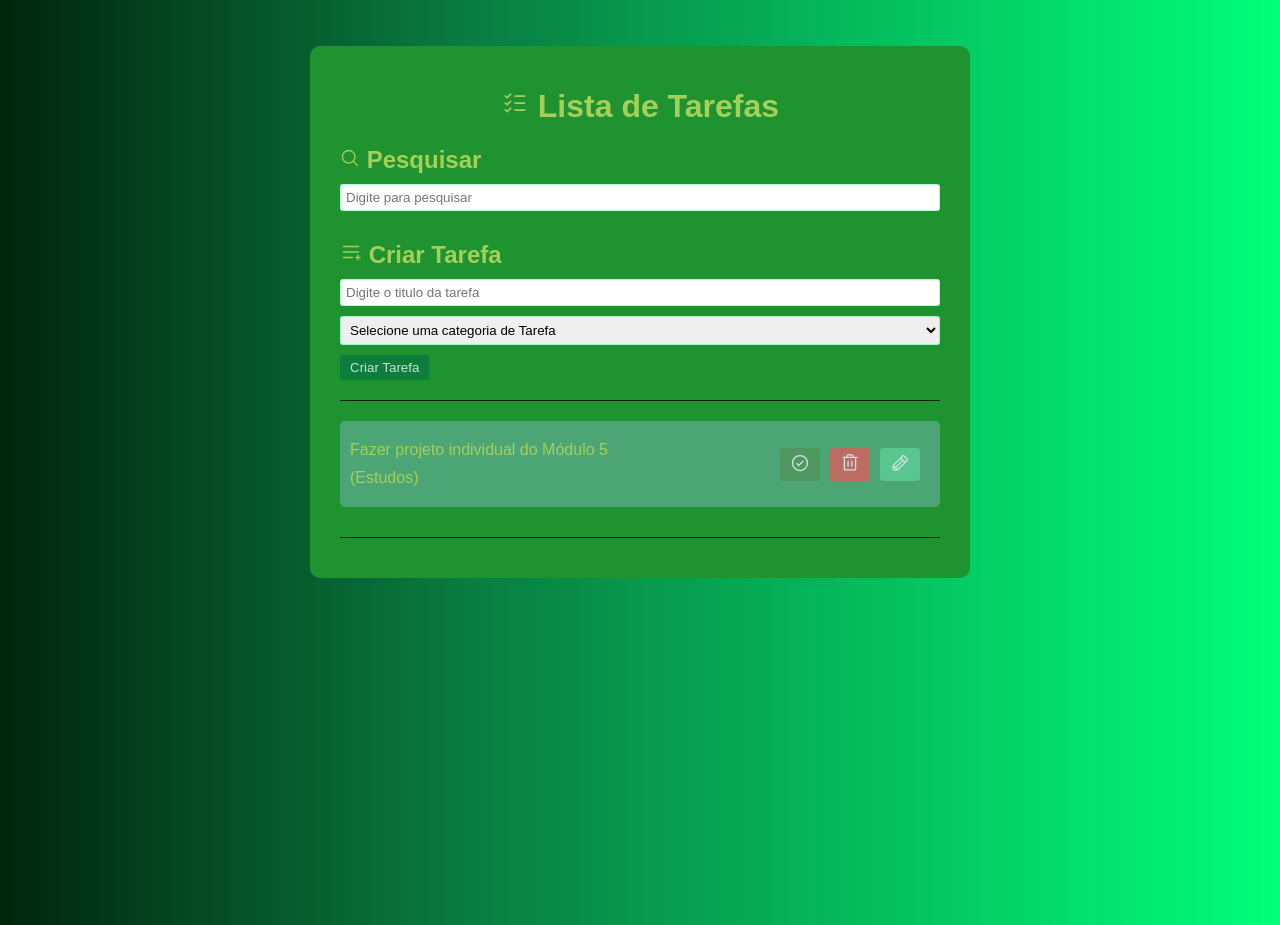
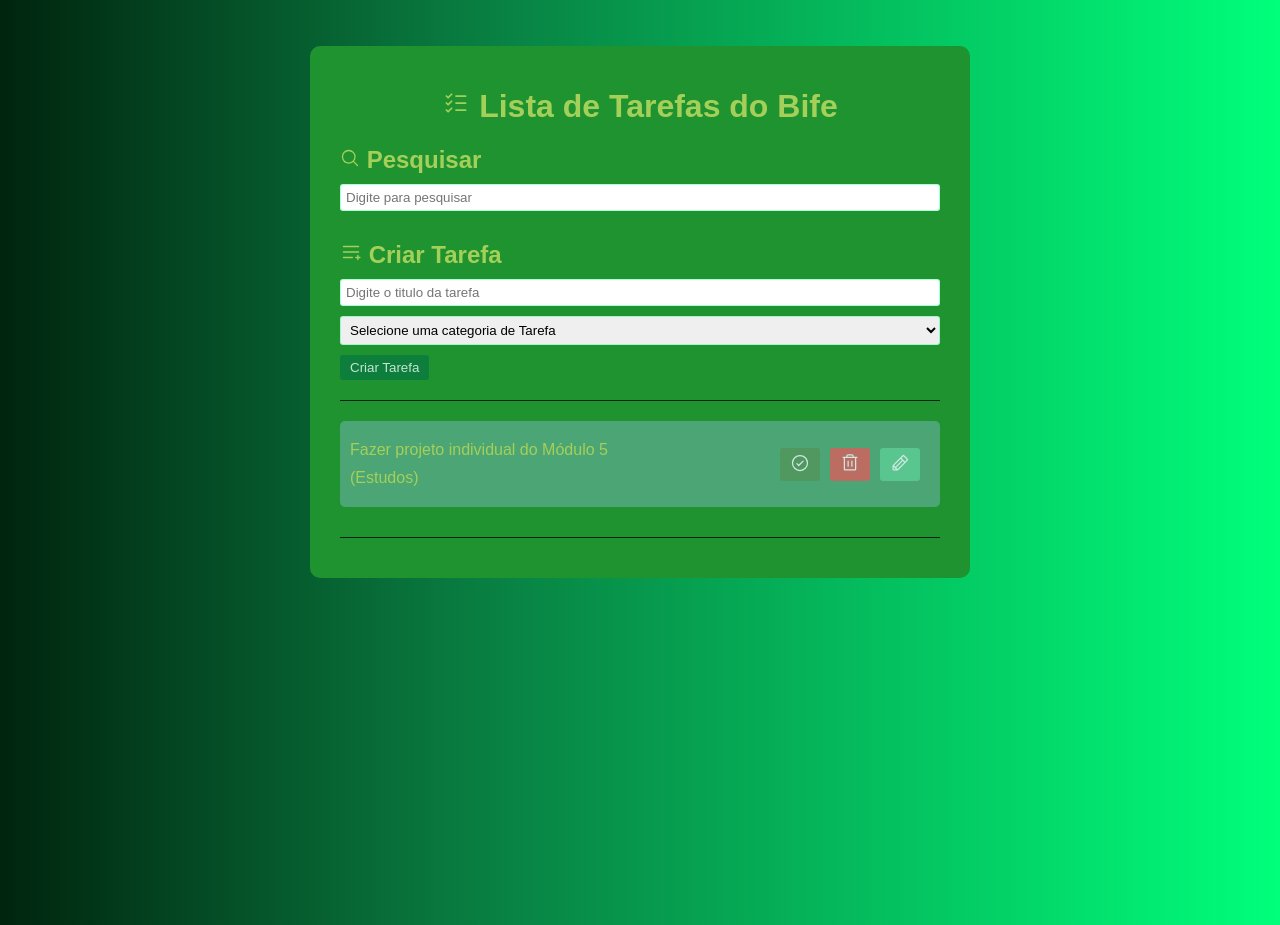
Before and after one commit to IgorSPinto/PJ_Individ_MD5, a React (Vite) app in the folder todo-list-igor/: page / in a window 1280 px wide. Built offline with nearby package versions, Linux system fonts and the light colour scheme.

Commit message:
fix: Correção do texto do título

```diff
--- a/todo-list-igor/src/App.jsx
+++ b/todo-list-igor/src/App.jsx
@@ -62,7 +62,7 @@ function App() {
 
   return (
     <div className="app">
-      <h1><ListChecks size={28} /> Lista de Tarefas</h1>
+      <h1><ListChecks size={28} /> Lista de Tarefas do Bife</h1>
 
       <div className="todo-list">
 
@@ -82,6 +82,7 @@ function App() {
             type="text"
             value={editedTodoText}
             placeholder="Edite aqui sua tarefa"
+
             onChange={(e) => setEditedTodoText(e.target.value)}
           />
           <button onClick={() => editTodo(editingTodoId, editedTodoText)}>Salvar</button>
```
